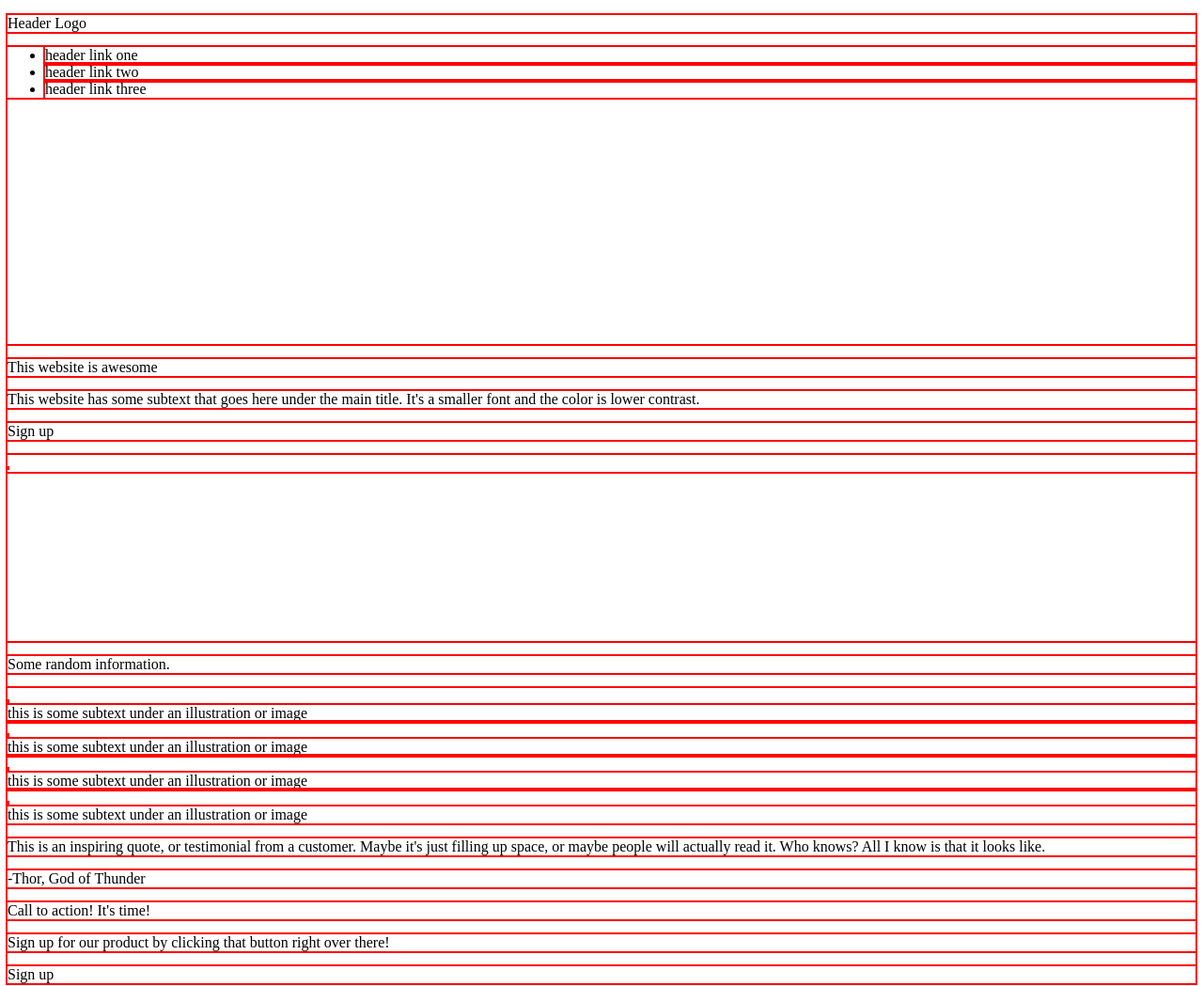
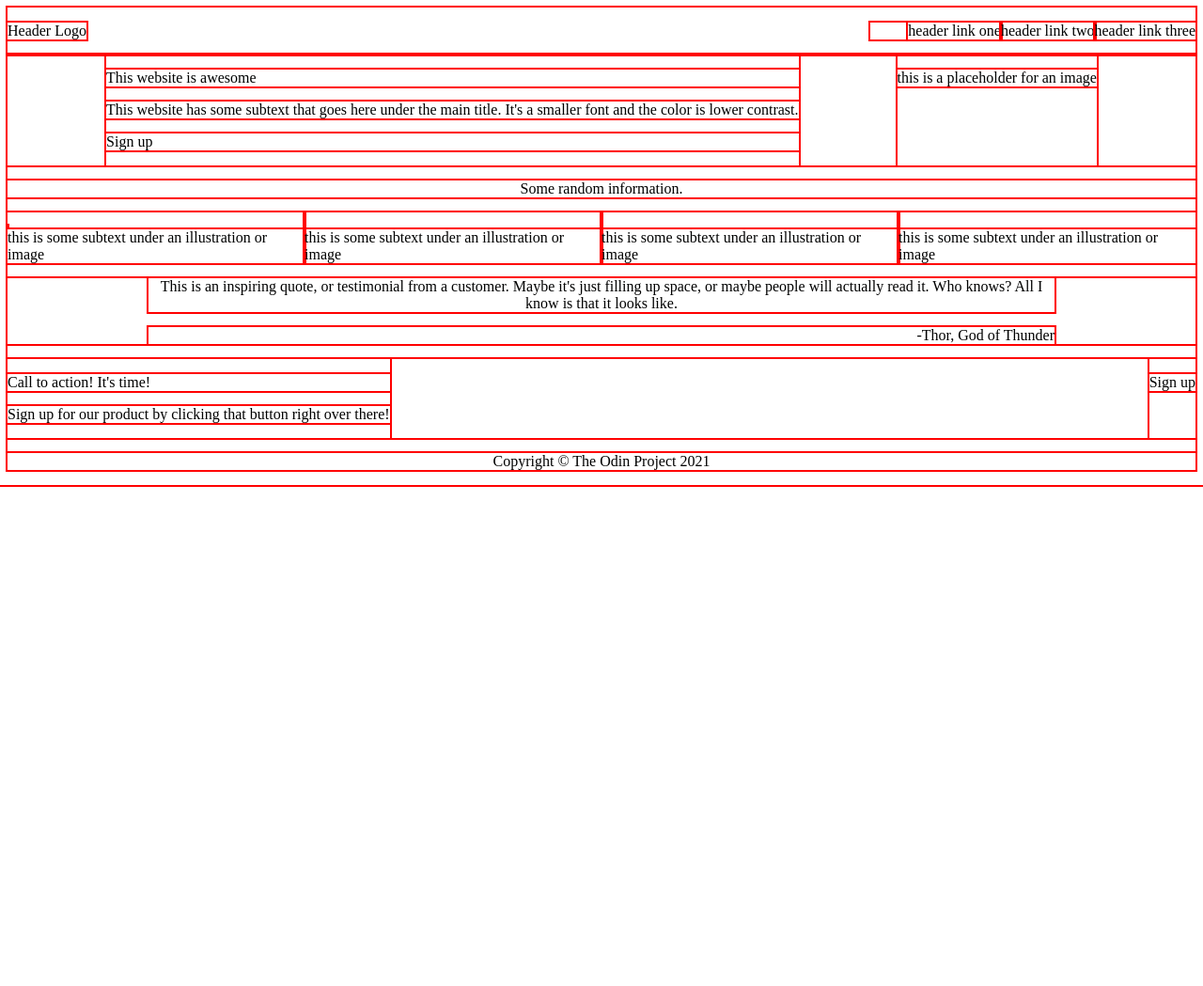
Before and after one commit to joesposito/TOP-Landing-Project, a plain HTML site: page index.html in a window 1280 px wide. Shown: the whole page at 94% size. After the commit the page ends 800 px from the top, so only its background shows below. Drawn offline with Linux system fonts and the light colour scheme.

Commit message:
HTML skeleton complete, CSS layout complete, needs CSS design next

```diff
--- a/index.html
+++ b/index.html
@@ -27,12 +27,15 @@
                 </div>
             </div>
             <div>
-                <img href="#">
+                <div class="img-placeholder">
+                    <p>this is a placeholder for an image</p>
+                </div>
             </div>
         </div>
     </header>
     <div class="body-image-content">
-        <p>Some random information.</p>
+        <p id="body-images-header">Some random information.</p>
+        <div class="body-images">
             <div>
                 <img>
                 <figcaption>this is some subtext under an illustration or image</figcaption>
@@ -50,23 +53,25 @@
                 <figcaption>this is some subtext under an illustration or image</figcaption>
             </div>
         </div>
+    </div>
     <div class="body-quote-content">
-        <p>This is an inspiring quote, or testimonial from a customer.
+        <p id="body-quote">This is an inspiring quote, or testimonial from a customer.
             Maybe it's just filling up space, or maybe people will actually
             read it. Who knows? All I know is that it looks like.
         </p>
-        <p>-Thor, God of Thunder</p>
+        <p id="body-quote-author">-Thor, God of Thunder</p>
     </div>
-    <footer>
-        <div class="footer-sign-up">
-            <div>
+    <div class="body-sign-up">
+        <div id="sign-up-text">
             <p>Call to action! It's time!</p>
             <p>Sign up for our product by clicking that button right over there!</p>
         </div>
-            <div>
+        <div class="sign-up">
             <p>Sign up</p>
         </div>
     </div>
+    <footer>
+        <p>Copyright © The Odin Project 2021</p>
     </footer>
 </body>
 </html>
--- a/styles.css
+++ b/styles.css
@@ -2,11 +2,49 @@
     outline: 2px solid red;
   }
 
-  .navbar{
-    height: 350px;
 
+  .navbar {
+    display: flex;
+    justify-content: space-between;
   }
 
-  .header-content{
-    height: 300px;
+  .navbar ul {
+    display: flex;
+    list-style-type: none;
   }
+
+.header-content {
+    display: flex;
+    justify-content: space-evenly
+}
+
+#body-images-header {
+    text-align: center;
+}
+
+.body-images {
+    display: flex;
+    justify-content: space-evenly;
+}
+
+.body-quote-content {
+    padding-left:150px;
+    padding-right: 150px;
+}
+
+#body-quote {
+    text-align: center;
+}
+
+#body-quote-author {
+    text-align: right;
+}
+
+.body-sign-up {
+    display: flex;
+    justify-content: space-between;
+}
+
+footer p {
+    text-align: center;
+}
```
Lines whose indentation alone changed are shown as unchanged.
